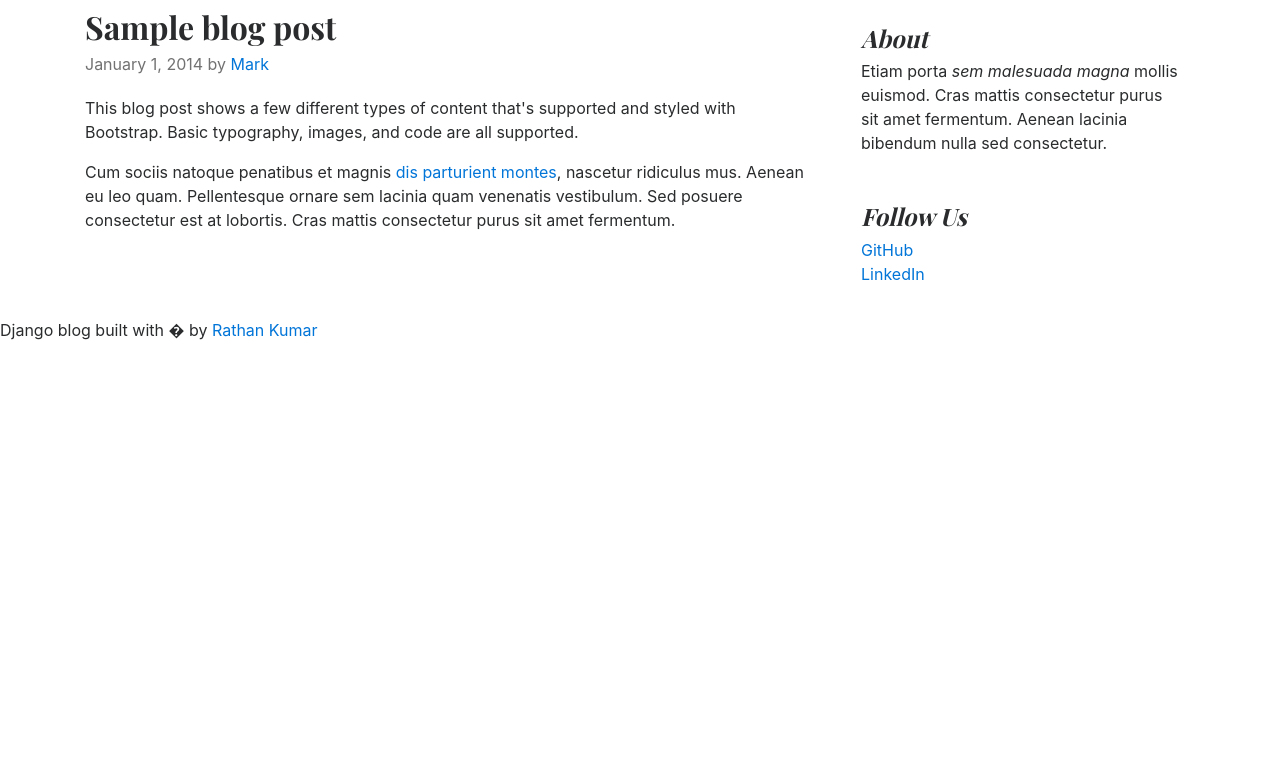
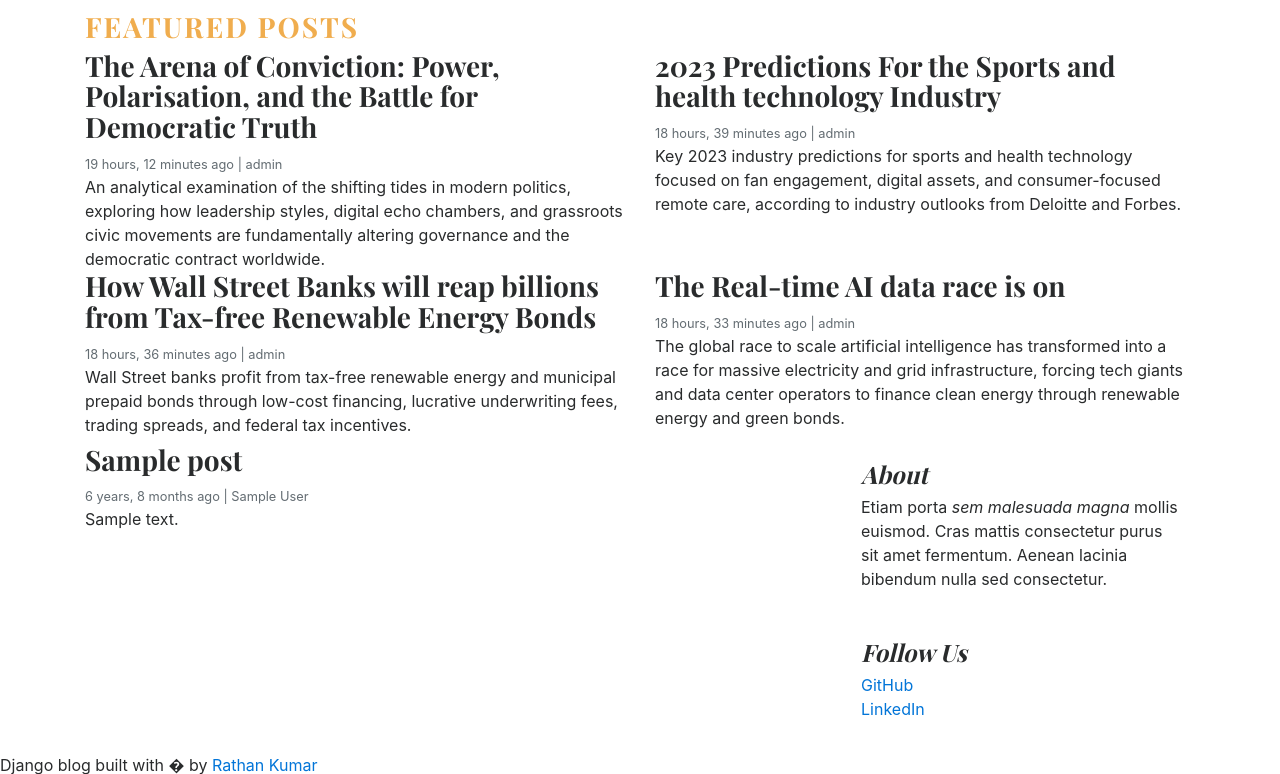
Before and after one commit to guptavaishali628/Django-Blogging-System, a Django app: template templates/home.html in a window 1280 px wide. Shown: the part 629-1403 px from the top of the page. Before the commit the page ends 969 px from the top, so only its background shows below. Run offline with Django 5.2, Linux system fonts and the light colour scheme; data comes from the database, SQL or seed files in the repository; both versions use the stored data as it was after the commit; the template is opened without the code that fills it: values that come from a table or form of the project are taken from there, most other values are stand-ins (such as "Sample title", 1, 10 or a date in 2020).

Commit message:
Display categories and blog posts on homepage

```diff
--- a/blog_main/settings.py
+++ b/blog_main/settings.py
@@ -38,7 +38,7 @@ INSTALLED_APPS = [
     'django.contrib.messages',
     'django.contrib.staticfiles',
     # registered install app
-    'blogs'
+    'blogs',
 ]
 
 MIDDLEWARE = [
--- a/blogs/models.py
+++ b/blogs/models.py
@@ -35,7 +35,7 @@ class Blog(models.Model):
     featured_image = models.ImageField(upload_to='uploads/%y/%m/%d')
     short_description = models.TextField(max_length=500)
     blog_body = models.TextField(max_length=500)
-    status = models.CharField(max_length=20, choices=STATUS_CHOICES, default=0)
+    status = models.CharField(max_length=20, choices=STATUS_CHOICES, default='Draft')
     is_featured = models.BooleanField(default=False)
     created_at = models.DateTimeField(auto_now_add=True)
     updated_at = models.DateTimeField(auto_now=True)
--- a/templates/home.html
+++ b/templates/home.html
@@ -27,66 +27,55 @@
 
       <div class="nav-scroller py-1 mb-2">
         <nav class="nav d-flex justify-content-between">
-          <a class="p-2 text-muted" href="#">World</a>
-          <a class="p-2 text-muted" href="#">U.S.</a>
-          <a class="p-2 text-muted" href="#">Technology</a>
-          <a class="p-2 text-muted" href="#">Design</a>
-          <a class="p-2 text-muted" href="#">Culture</a>
-          <a class="p-2 text-muted" href="#">Business</a>
-          <a class="p-2 text-muted" href="#">Politics</a>
-          <a class="p-2 text-muted" href="#">Opinion</a>
-          <a class="p-2 text-muted" href="#">Science</a>
-          <a class="p-2 text-muted" href="#">Health</a>
-          <a class="p-2 text-muted" href="#">Style</a>
-          <a class="p-2 text-muted" href="#">Travel</a>
+          {% for cat in categories %}
+          <a class="p-2 text-muted" href="#">{{cat.category_name}}</a>
+          {% endfor %}
         </nav>
       </div>
 
 
+{% for post in featured_posts %}
+  {% if forloop.first %}
+  <div class="jumbotron p-3 p-md-5 text-white rounded bg-dark" style="background-image: url({{post.featured_image.url}});background-blend-mode: overlay;background-size:cover;">
+      <div class="col-md-8 px-0">
+        <h1 class="display-4 font-italic">{{post.title}}</h1>
+        <p class="lead my-3">{{post.short_description}}</p>
+        <p class="lead mb-0"><a href="#" class="text-white font-weight-bold">Continue reading...</a></p>
+      </div>
+    </div>
+  {% endif %}
+{% endfor %}
 
-<div class="jumbotron p-3 p-md-5 text-white rounded bg-dark" style="background-image: url(/static/images/cricket2.jpg);background-blend-mode: overlay;background-size:cover;">
-    <div class="col-md-8 px-0">
-      <h1 class="display-4 font-italic">Title of a longer featured blog post</h1>
-      <p class="lead my-3">Multiple lines of text that form the lede, informing new readers quickly and efficiently about what's most interesting in this post's contents.</p>
-      <p class="lead mb-0"><a href="#" class="text-white font-weight-bold">Continue reading...</a></p>
-    </div>
-  </div>
-
+<!--------Featured Posts--------->
+  <h3 class="text-uppercase text-warning" style="letter-spacing: 2px ;">Featured Posts</h3>
   <div class="row mb-2">
+    {% for post in featured_posts %}
+     {% if not forloop.first %}
     <div class="col-md-6">
       <div class="card border-0" >
         <div class="card-body">
-          <h3>Post Title</h3>
-          <small class="mb-1 text-muted">Nov 11 | Author</small>
-          <p class="card-text">Some quick example text to build on the card title and make up the bulk of the card's content.</p>
+          <h3>{{post.title}}</h3>
+          <small class="mb-1 text-muted">{{post.created_at | timesince }} ago | {{ post.author }}</small>
+          <p class="card-text">{{ post.short_description }}</p>
         </div>
       </div>
     </div>
-    <div class="col-md-6">
-      <div class="card border-0" >
-        <div class="card-body">
-          <h3>Post Title</h3>
-          <small class="mb-1 text-muted">Nov 11 | Author</small>
-          <p class="card-text">Some quick example text to build on the card title and make up the bulk of the card's content.</p>
-        </div>
-      </div>
-    </div>
+    {% endif %}
+  {% endfor %}
   </div>
+
 
   <main role="main" class="container p-0">
     <div class="row">
       <div class="col-md-8 blog-main">
+      <div class="card border-0" >
+        <div class="card-body">
+          <h3>{{post.title}}</h3>
+          <small class="mb-1 text-muted">{{post.created_at | timesince }} ago | {{ post.author }}</small>
+          <p class="card-text">{{ post.short_description }}</p>
+        </div>
+      </div>
 
-        <div class="blog-post">
-          <h2 class="blog-post-title">Sample blog post</h2>
-          <p class="blog-post-meta">January 1, 2014 by <a href="#">Mark</a></p>
-
-          <p>This blog post shows a few different types of content that's supported and styled with Bootstrap. Basic typography, images, and code are all supported.</p>
-
-          <p>Cum sociis natoque penatibus et magnis <a href="#">dis parturient montes</a>, nascetur ridiculus mus. Aenean eu leo quam. Pellentesque ornare sem lacinia quam venenatis vestibulum. Sed posuere consectetur est at lobortis. Cras mattis consectetur purus sit amet fermentum.</p>
-
-
-        </div>
         <!-- /.blog-post -->
 
       </div>
```
Also changed, not shown: blog_main/views.py (+21 -1 lines), blog_main/static/images/2023-SPORTS-TRENDS-BLOG-HEADER.jpg (added), blogs/migrations/0004_alter_blog_status.py (added), blogs/migrations/0005_alter_blog_status.py (added), db.sqlite3.
